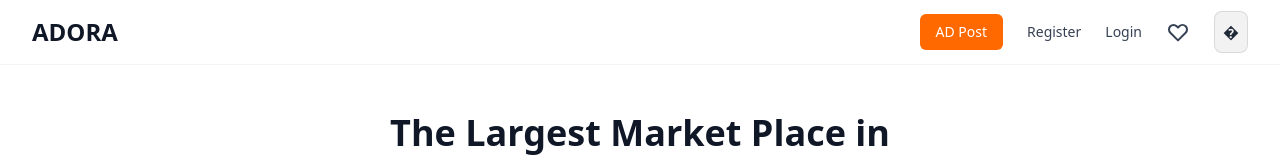
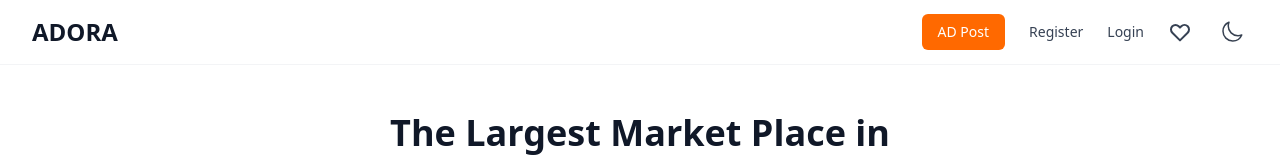
Before and after one commit to milindasandaru/LA_OLUXE, a Next.js app in the folder frontend/: page / in a window 1280 px wide. Shown: the top 160 px of the page. Built offline with nearby package versions, Linux system fonts and the light colour scheme.

Commit message:
update theme with light mode and dark mode

```diff
--- a/frontend/src/components/ui/ThemeToggle.tsx
+++ b/frontend/src/components/ui/ThemeToggle.tsx
@@ -8,16 +8,46 @@
   return (
     <button
       onClick={toggleTheme}
-      className="p-2 rounded-lg transition-all duration-300 hover:scale-105"
+      className="p-1 hover:opacity-70 transition-opacity duration-200"
       style={{
-        backgroundColor: theme === 'dark' ? 'rgba(255, 255, 255, 0.1)' : 'rgba(0, 0, 0, 0.05)',
-        color: theme === 'dark' ? '#f9fafb' : '#1f2937',
-        border: `1px solid ${theme === 'dark' ? 'rgba(255, 255, 255, 0.2)' : 'rgba(0, 0, 0, 0.1)'}`,
+        background: 'none',
+        border: 'none',
+        color: theme === 'dark' ? '#f9fafb' : '#374151',
       }}
       aria-label="Toggle theme"
       title={`Switch to ${theme === 'light' ? 'dark' : 'light'} theme`}
     >
-      {theme === 'light' ? '�' : '☀️'}
+      {theme === 'light' ? (
+        <svg
+          xmlns="http://www.w3.org/2000/svg"
+          fill="none"
+          viewBox="0 0 24 24"
+          strokeWidth="1.5"
+          stroke="currentColor"
+          className="w-6 h-6"
+        >
+          <path
+            strokeLinecap="round"
+            strokeLinejoin="round"
+            d="M21.752 15.002A9.72 9.72 0 0 1 18 15.75c-5.385 0-9.75-4.365-9.75-9.75 0-1.33.266-2.597.748-3.752A9.753 9.753 0 0 0 3 11.25C3 16.635 7.365 21 12.75 21a9.753 9.753 0 0 0 9.002-5.998Z"
+          />
+        </svg>
+      ) : (
+        <svg
+          xmlns="http://www.w3.org/2000/svg"
+          fill="none"
+          viewBox="0 0 24 24"
+          strokeWidth="1.5"
+          stroke="currentColor"
+          className="w-6 h-6"
+        >
+          <path
+            strokeLinecap="round"
+            strokeLinejoin="round"
+            d="M12 3v2.25m6.364.386-1.591 1.591M21 12h-2.25m-.386 6.364-1.591-1.591M12 18.75V21m-4.773-4.227-1.591 1.591M5.25 12H3m4.227-4.773L5.636 5.636M15.75 12a3.75 3.75 0 1 1-7.5 0 3.75 3.75 0 0 1 7.5 0Z"
+          />
+        </svg>
+      )}
     </button>
   );
 }
```
